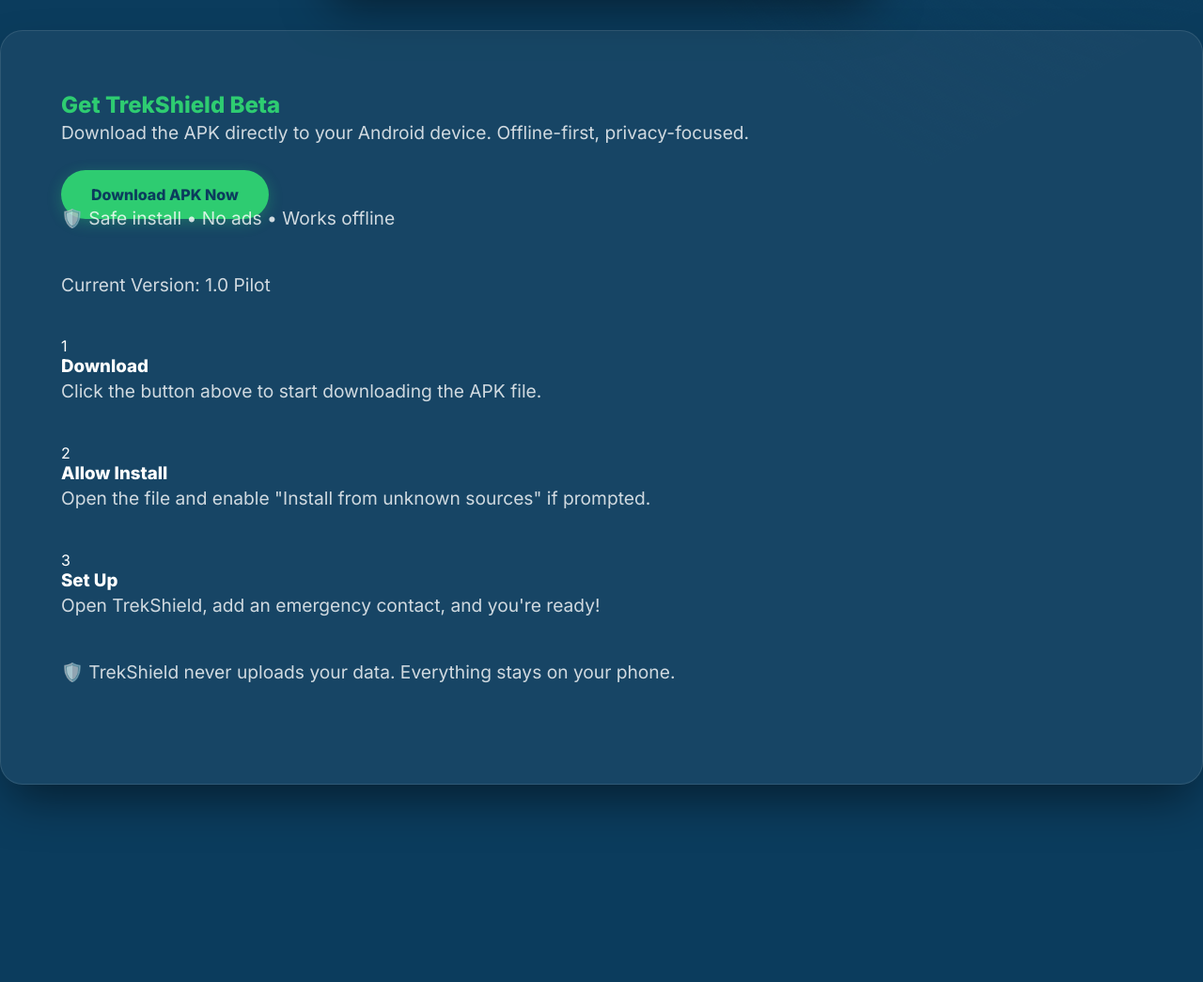
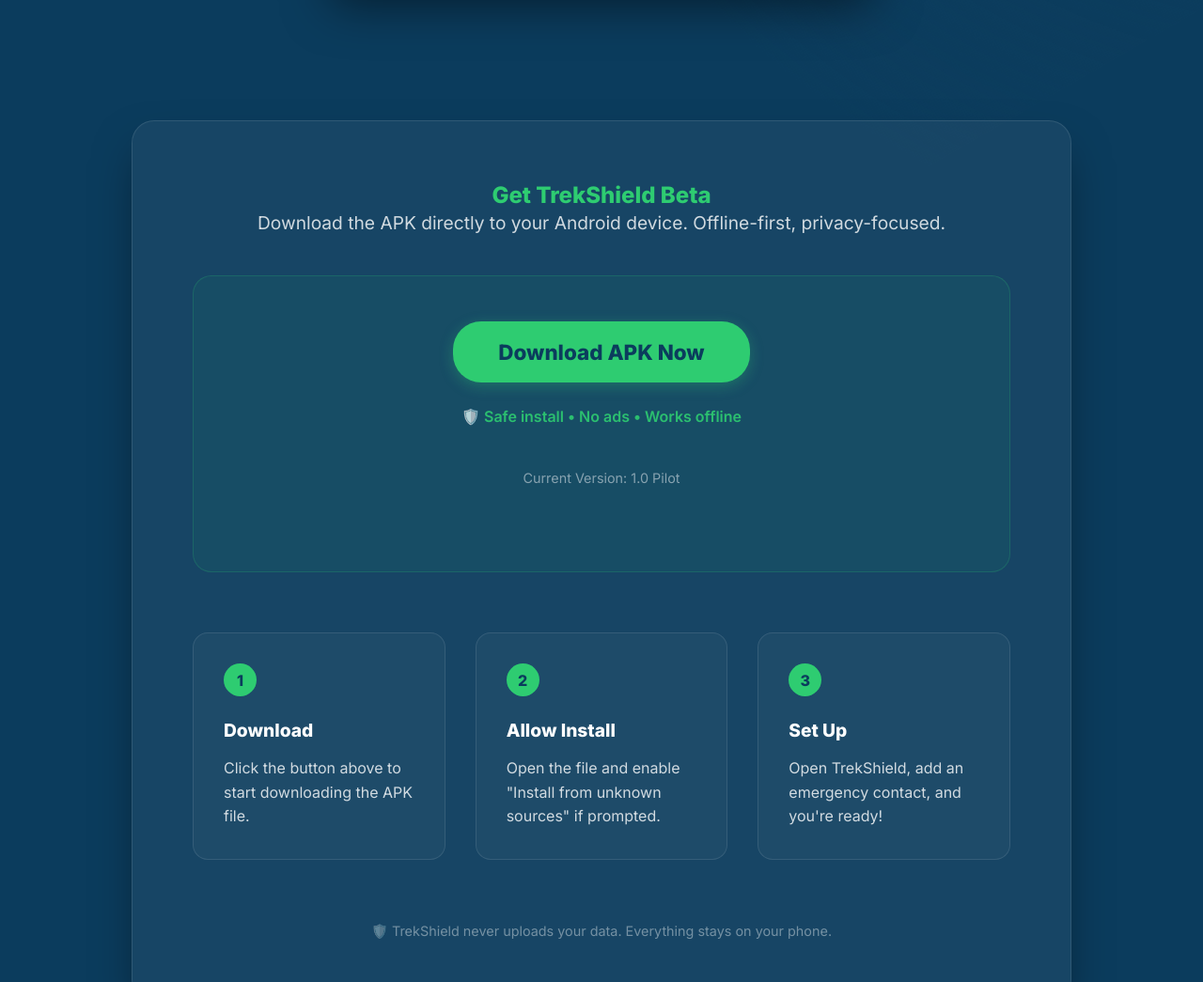
Before and after one commit to ashmitkumarbwj-code/TrekShield, a plain HTML site: page Him-Trek-Guide/trekshield-website/index.html in a window 1280 px wide. Shown: the part 1500-2545 px from the top of the page at 94% size. Before the commit the page ends 2335 px from the top, so only its background shows below. Drawn offline with Linux system fonts and the light colour scheme.

Commit message:
chore: push production-ready logic (Source Only)

```diff
--- a/Him-Trek-Guide/trekshield-website/style.css
+++ b/Him-Trek-Guide/trekshield-website/style.css
@@ -252,3 +252,105 @@ p {
         margin: 0 auto;
     }
 }
+
+/* Download Section */
+.download-section {
+    padding: 6rem 5%;
+    display: flex;
+    justify-content: center;
+}
+
+.download-section .glass-container {
+    max-width: 1000px;
+    width: 100%;
+    text-align: center;
+}
+
+.download-card {
+    background: rgba(46, 204, 113, 0.05);
+    border: 1px solid rgba(46, 204, 113, 0.2);
+    padding: 3rem;
+    border-radius: 20px;
+    margin: 2rem 0 4rem;
+}
+
+.btn-large {
+    font-size: 1.4rem;
+    padding: 1.2rem 3rem;
+    display: inline-block;
+}
+
+.subtext {
+    margin-top: 1rem;
+    font-size: 0.9rem;
+    opacity: 0.6;
+}
+
+.apk-note {
+    margin-top: 1.5rem;
+    color: var(--safety-green);
+    font-weight: 600;
+    font-size: 1rem;
+    opacity: 0.9;
+}
+
+.instructions-grid {
+    display: grid;
+    grid-template-columns: repeat(3, 1fr);
+    gap: 2rem;
+    text-align: left;
+    margin-bottom: 4rem;
+}
+
+.instruction-step {
+    background: rgba(255, 255, 255, 0.03);
+    padding: 2rem;
+    border-radius: 16px;
+    border: 1px solid var(--glass-border);
+    transition: transform 0.3s ease;
+}
+
+.instruction-step:hover {
+    transform: translateY(-5px);
+    background: rgba(255, 255, 255, 0.05);
+}
+
+.step-number {
+    background: var(--safety-green);
+    color: var(--dark-blue);
+    width: 35px;
+    height: 35px;
+    display: flex;
+    align-items: center;
+    justify-content: center;
+    border-radius: 50%;
+    font-weight: 800;
+    margin-bottom: 1.5rem;
+}
+
+.instruction-step h3 {
+    margin-bottom: 1rem;
+    font-size: 1.2rem;
+    color: white;
+}
+
+.instruction-step p {
+    font-size: 1rem;
+    margin: 0;
+}
+
+.footer-note {
+    font-size: 0.9rem;
+    opacity: 0.5;
+    margin: 0;
+}
+
+@media (max-width: 768px) {
+    .instructions-grid {
+        grid-template-columns: 1fr;
+    }
+
+    h1 {
+        font-size: 2.5rem;
+    }
+}
```
Also changed, not shown: Him-Trek-Guide/trekshield-website/vercel.json (added).
